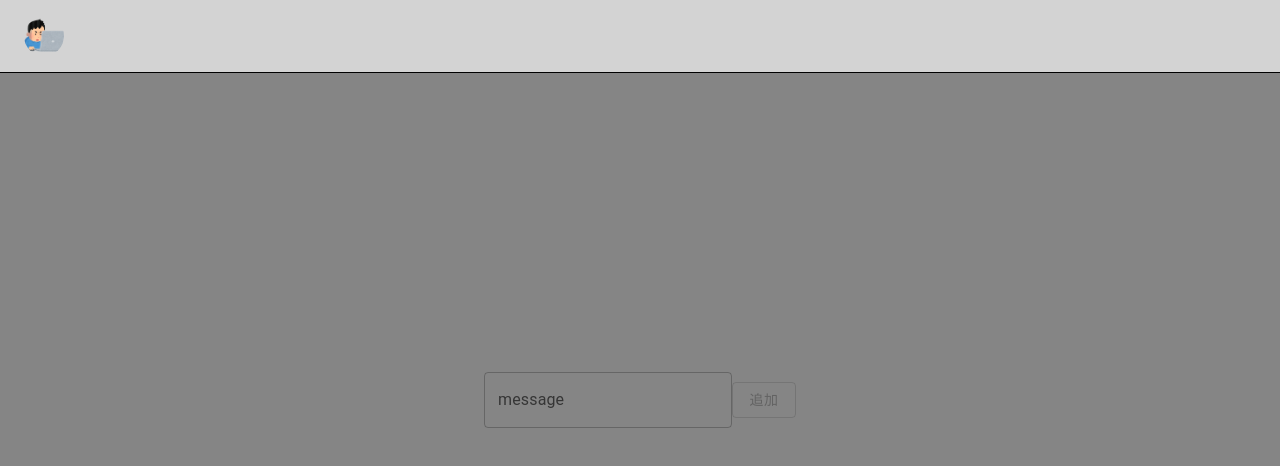
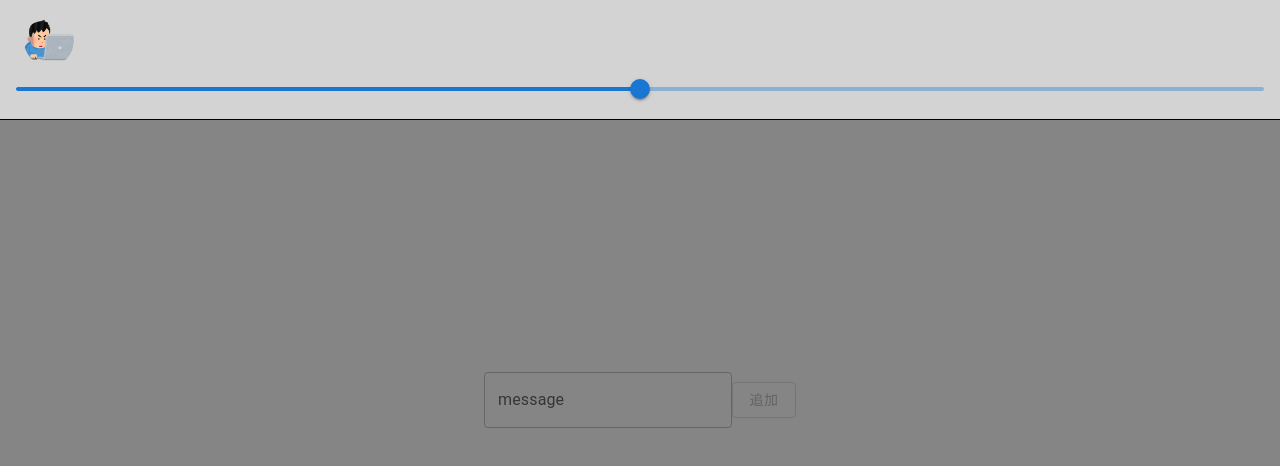
Before and after one commit to hommaryota/todo-app-react-go, a React (Vite) app in the folder frontend/: page / in a window 1280 px wide. Shown: the top 466 px of the page. Built offline with nearby package versions, Linux system fonts and the light colour scheme.

Commit message:
あばたーで遊ぶ

```diff
--- a/frontend/src/features/Header/Header.tsx
+++ b/frontend/src/features/Header/Header.tsx
@@ -1,13 +1,33 @@
 import Avatar from "@mui/material/Avatar";
 import s from "./Header.module.css";
-import { IconButton } from "@mui/material";
+import { IconButton, Slider } from "@mui/material";
+import { useState } from "react";
 
 const Header = () => {
+  const [size, setSize] = useState(50);
+
+  const onChangeSlider = (e: any) => {
+    console.log(e);
+
+    setSize(e.target.value);
+  };
   return (
     <header className={s.header}>
       <IconButton>
-        <Avatar alt="Cindy Baker" src="/src/assets/Irasutoya.png" />
+        <Avatar
+          alt="Cindy Baker"
+          src="/src/assets/Irasutoya.png"
+          sx={{ width: size, height: size }}
+        />
       </IconButton>
+      <div>
+        <Slider
+          defaultValue={50}
+          aria-label="Default"
+          valueLabelDisplay="auto"
+          onChange={onChangeSlider}
+        />
+      </div>
     </header>
   );
 };
```
